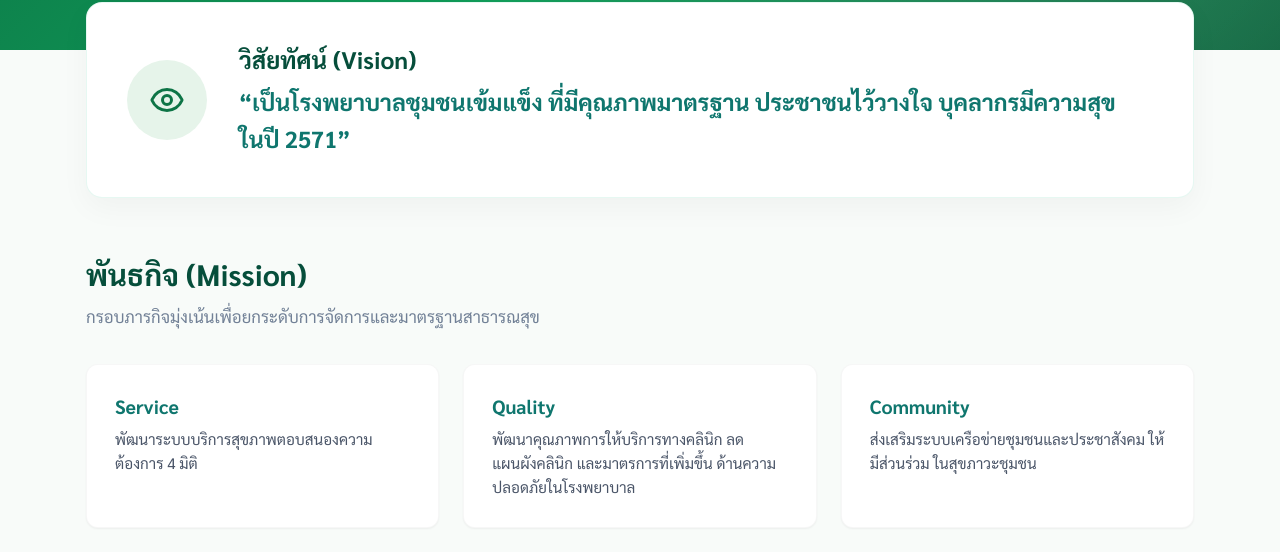
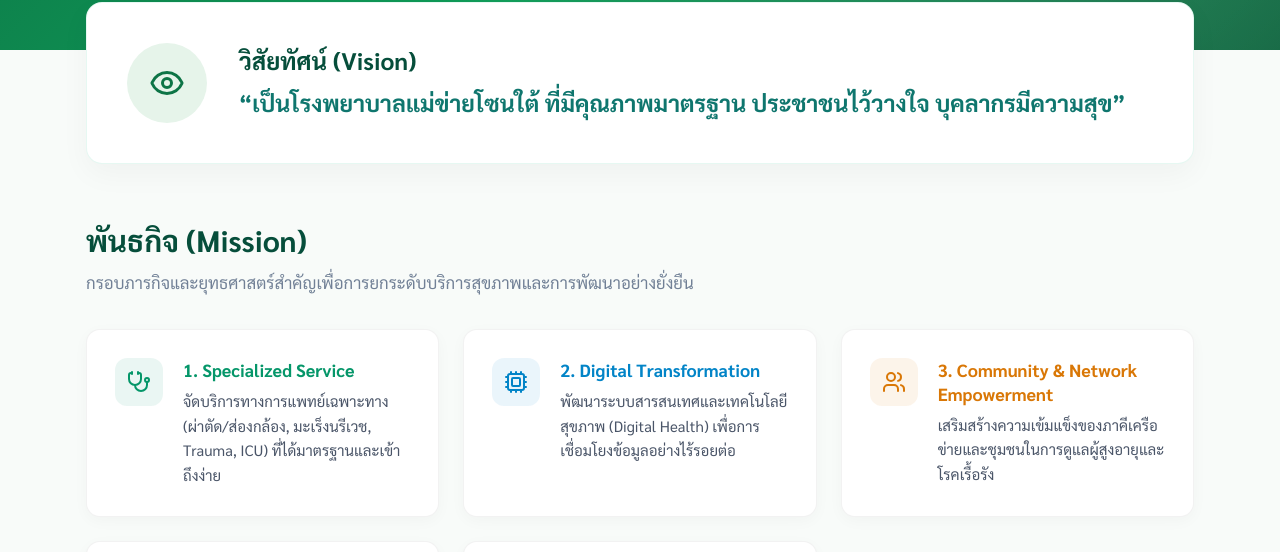
Before and after one commit to TontunHi/thoen-hospital-website, a Next.js app: page /about/vision-mission in a window 1280 px wide. Shown: the part 394-946 px from the top of the page. Built offline with nearby package versions, Linux system fonts and the light colour scheme; no server answers; the database is empty.

Commit message:
feat: update hospital vision and 5 strategic missions

```diff
--- a/src/app/about/vision-mission/page.css
+++ b/src/app/about/vision-mission/page.css
@@ -148,42 +148,54 @@
 /* Mission Grid */
 .missionGrid {
   display: grid;
-  grid-template-columns: repeat(auto-fit, minmax(260px, 1fr));
+  grid-template-columns: repeat(auto-fit, minmax(280px, 1fr));
   gap: 1.5rem;
 }
 
 .missionCard {
   background: #ffffff;
-  border-radius: 12px;
+  border-radius: 14px;
   padding: 1.75rem;
-  border: 1px solid rgba(0, 0, 0, 0.03);
+  border: 1px solid rgba(0, 0, 0, 0.05);
   display: flex;
+  align-items: flex-start;
   gap: 1.25rem;
-  transition: transform 0.3s ease, box-shadow 0.3s ease;
+  box-shadow: 0 4px 15px rgba(0, 0, 0, 0.03);
+  transition: transform 0.3s ease, box-shadow 0.3s ease, border-color 0.3s ease;
 }
 
 .missionCard:hover {
   transform: translateY(-4px);
-  box-shadow: 0 10px 25px rgba(0, 0, 0, 0.05);
+  box-shadow: 0 12px 28px rgba(0, 0, 0, 0.08);
+  border-color: #a7f3d0;
 }
 
-.mIcon {
-  font-size: 2rem;
+.missionIconBox {
+  display: flex;
+  align-items: center;
+  justify-content: center;
+  width: 48px;
+  height: 48px;
+  border-radius: 0.75rem;
   flex-shrink: 0;
 }
 
-.mContent h3 {
-  font-size: 1.2rem;
-  color: #0f766e;
-  margin: 0 0 0.5rem 0;
+.mContent {
+  flex: 1;
+}
+
+.missionNumBadge {
+  font-size: 1.1rem;
   font-weight: 700;
+  margin: 0 0 0.45rem 0;
+  line-height: 1.35;
 }
 
 .mContent p {
   color: #4a5568;
   margin: 0;
-  font-size: 0.95rem;
-  line-height: 1.6;
+  font-size: 0.9375rem;
+  line-height: 1.65;
 }
 
 /* Core Values Section */
--- a/src/app/about/vision-mission/page.tsx
+++ b/src/app/about/vision-mission/page.tsx
@@ -1,5 +1,5 @@
 import { Metadata } from 'next'
-import { Eye } from 'lucide-react'
+import { Eye, Stethoscope, Cpu, Users, Smile, ShieldCheck } from 'lucide-react'
 import './page.css'
 
 export const metadata: Metadata = {
@@ -19,10 +19,41 @@ export default function VisionMissionPage() {
   ]
 
   const missions = [
-    { label: 'Service', desc: 'พัฒนาระบบบริการสุขภาพตอบสนองความต้องการ 4 มิติ', icon: '' },
-    { label: 'Quality', desc: 'พัฒนาคุณภาพการให้บริการทางคลินิก ลดแผนผังคลินิก และมาตรการที่เพิ่มขึ้น ด้านความปลอดภัยในโรงพยาบาล', icon: '' },
-    { label: 'Community', desc: 'ส่งเสริมระบบเครือข่ายชุมชนและประชาสังคม ให้มีส่วนร่วม ในสุขภาวะชุมชน', icon: '' },
-    { label: 'Governance', desc: 'บริหารงานคลินิก โดยบุคลากรมีความสุข', icon: '' },
+    {
+      num: 1,
+      label: 'Specialized Service',
+      desc: 'จัดบริการทางการแพทย์เฉพาะทาง (ผ่าตัด/ส่องกล้อง, มะเร็งนรีเวช, Trauma, ICU) ที่ได้มาตรฐานและเข้าถึงง่าย',
+      icon: Stethoscope,
+      color: '#059669',
+    },
+    {
+      num: 2,
+      label: 'Digital Transformation',
+      desc: 'พัฒนาระบบสารสนเทศและเทคโนโลยีสุขภาพ (Digital Health) เพื่อการเชื่อมโยงข้อมูลอย่างไร้รอยต่อ',
+      icon: Cpu,
+      color: '#0284c7',
+    },
+    {
+      num: 3,
+      label: 'Community & Network Empowerment',
+      desc: 'เสริมสร้างความเข้มแข็งของภาคีเครือข่ายและชุมชนในการดูแลผู้สูงอายุและโรคเรื้อรัง',
+      icon: Users,
+      color: '#d97706',
+    },
+    {
+      num: 4,
+      label: 'HR & Well-being',
+      desc: 'พัฒนาศักยภาพบุคลากรทุกระดับภายใต้การบริหารจัดการที่เน้นความสุขและจริยธรรม',
+      icon: Smile,
+      color: '#e11d48',
+    },
+    {
+      num: 5,
+      label: 'Governance',
+      desc: 'บริหารจัดการทรัพยากรด้วยธรรมาภิบาล พร้อมรับมือภัยพิบัติและอุบัติการณ์ฉุกเฉิน',
+      icon: ShieldCheck,
+      color: '#7c3aed',
+    },
   ]
 
   const excellentPillars = [
@@ -86,7 +117,7 @@ export default function VisionMissionPage() {
             <div className="visionContent">
               <h2>วิสัยทัศน์ (Vision)</h2>
               <p className="highlightText">
-                “เป็นโรงพยาบาลชุมชนเข้มแข็ง ที่มีคุณภาพมาตรฐาน ประชาชนไว้วางใจ บุคลากรมีความสุข ในปี 2571”
+                “เป็นโรงพยาบาลแม่ข่ายโซนใต้ ที่มีคุณภาพมาตรฐาน ประชาชนไว้วางใจ บุคลากรมีความสุข”
               </p>
             </div>
           </div>
@@ -94,18 +125,25 @@ export default function VisionMissionPage() {
           <div className="missionSection">
             <div className="sectionHeader">
               <h2>พันธกิจ (Mission)</h2>
-              <p>กรอบภารกิจมุ่งเน้นเพื่อยกระดับการจัดการและมาตรฐานสาธารณสุข</p>
+              <p>กรอบภารกิจและยุทธศาสตร์สำคัญเพื่อการยกระดับบริการสุขภาพและการพัฒนาอย่างยั่งยืน</p>
             </div>
             <div className="missionGrid">
-              {missions.map((m, idx) => (
-                <div key={idx} className="missionCard card">
-
-                  <div className="mContent">
-                    <h3>{m.label}</h3>
-                    <p>{m.desc}</p>
+              {missions.map((m) => {
+                const IconComponent = m.icon
+                return (
+                  <div key={m.num} className="missionCard card">
+                    <div className="missionIconBox" style={{ color: m.color, background: `${m.color}15` }}>
+                      <IconComponent size={24} />
+                    </div>
+                    <div className="mContent">
+                      <h3 className="missionNumBadge" style={{ color: m.color }}>
+                        {m.num}. {m.label}
+                      </h3>
+                      <p>{m.desc}</p>
+                    </div>
                   </div>
-                </div>
-              ))}
+                )
+              })}
             </div>
           </div>
         </section>
```
Also changed, not shown: src/app/about/page.tsx (+6 -5 lines).
